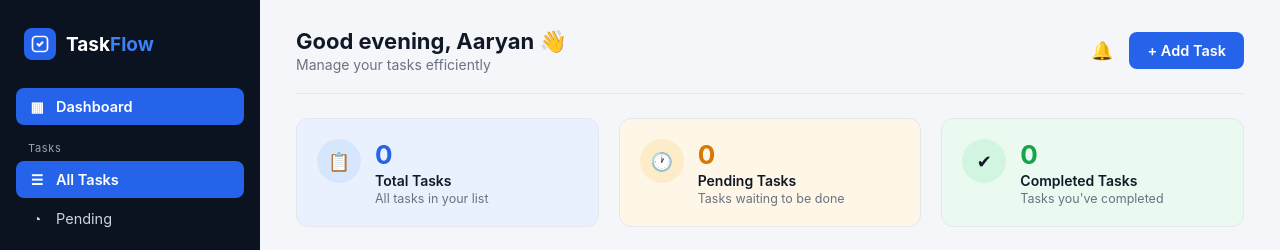
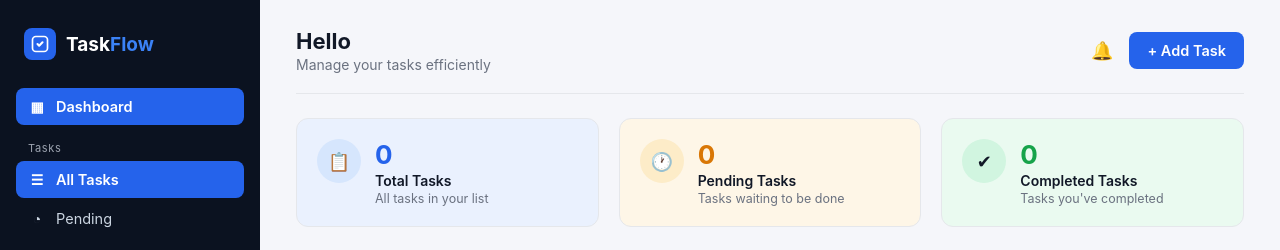
Before and after one commit to zankaraaryan2410-cyber/Task-Manager, a Flask app: page / in a window 1280 px wide. Shown: the top 250 px of the page. Run offline with Flask 3, Linux system fonts and the light colour scheme.

Commit message:
Simplify dashboard greeting

```diff
--- a/templates/index.html
+++ b/templates/index.html
@@ -53,7 +53,7 @@
 
             <header class="topbar">
                 <div>
-                    <h2>Good evening, Aaryan 👋</h2>
+                    <h2> Hello </h2>
                     <p>Manage your tasks efficiently</p>
                 </div>
                 <div class="topbar-actions">
```
